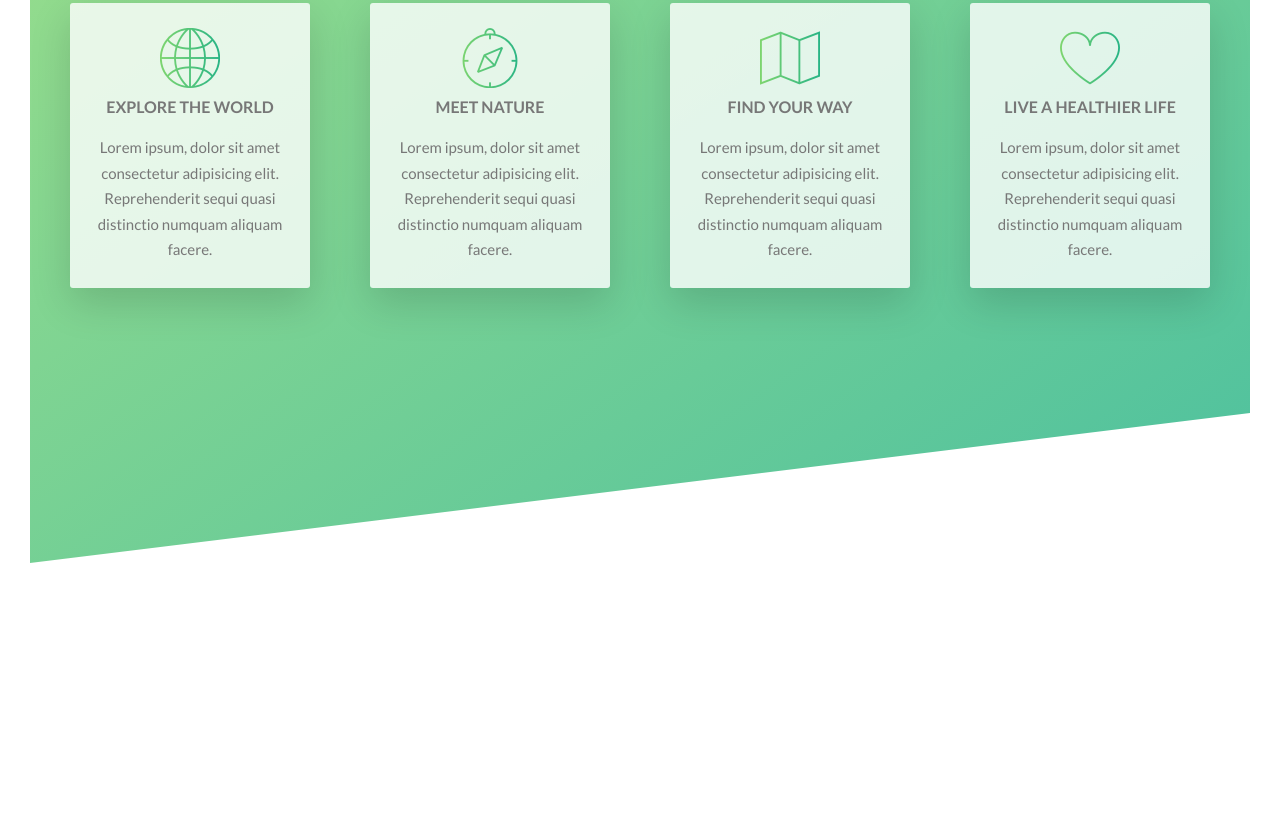
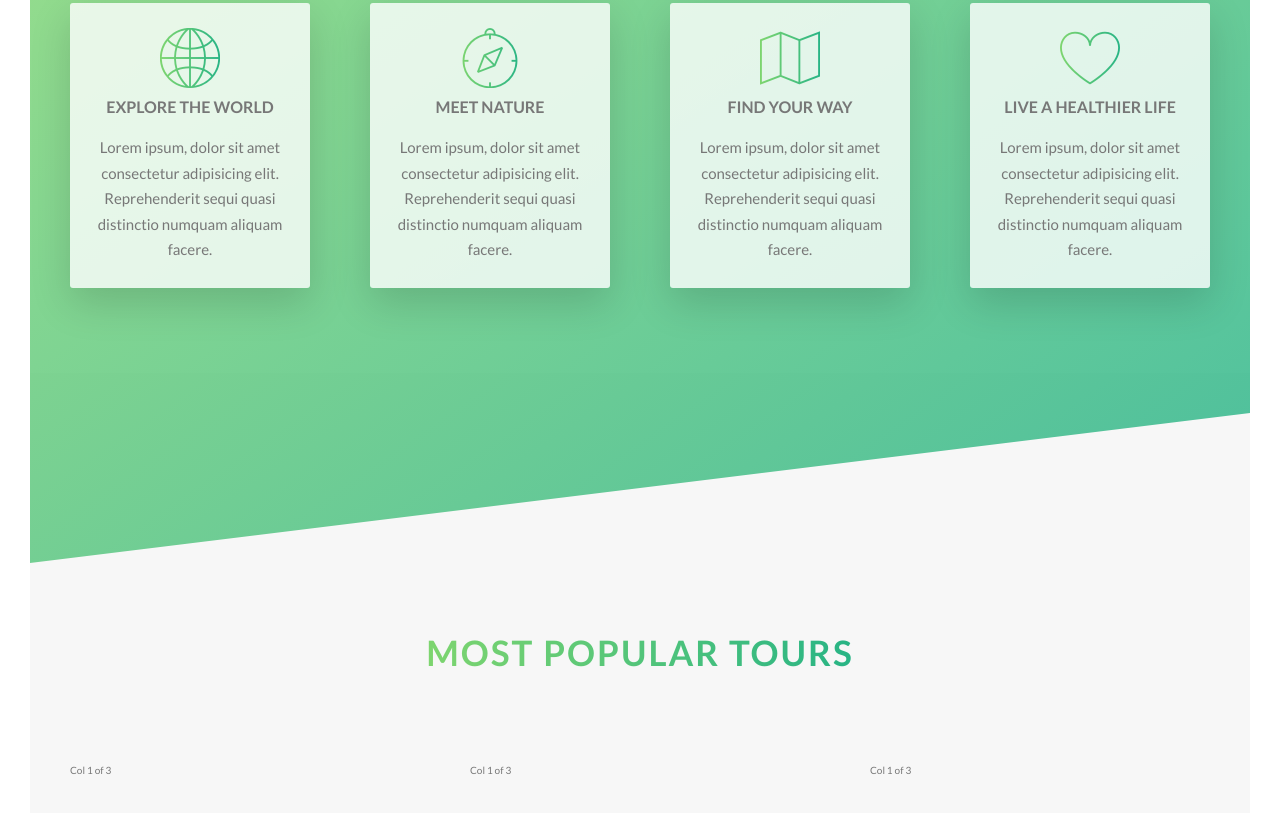
Before and after one commit to nikkisato/Natours_CSS_Course, a website: page index.html in a window 1280 px wide. Shown: the part 1666-2479 px from the top of the page. Before the commit the page ends 2229 px from the top, so only its background shows below. Drawn offline with Linux system fonts and the light colour scheme.

Commit message:
inital commit

```diff
--- a/index.html
+++ b/index.html
@@ -132,6 +132,17 @@
           </div>
         </div>
       </section>
+
+      <section class="section-tours">
+        <div class="u-center-text u-margin-bottom-big">
+          <h2 class="heading-secondary">Most popular tours</h2>
+        </div>
+        <div class="row">
+          <div class="col-1-of-3">Col 1 of 3</div>
+          <div class="col-1-of-3">Col 1 of 3</div>
+          <div class="col-1-of-3">Col 1 of 3</div>
+        </div>
+      </section>
     </main>
 
     <!--
--- a/pages/_home.scss
+++ b/pages/_home.scss
@@ -19,3 +19,9 @@
         transform: skewY(7deg);
     }
 }
+
+.section-tours {
+    background-color: $color-grey-light-1;
+    margin-top: -11.5rem;
+    padding: 25rem 0 50rem 0;
+}
```
Also changed, not shown: css/style.css.
